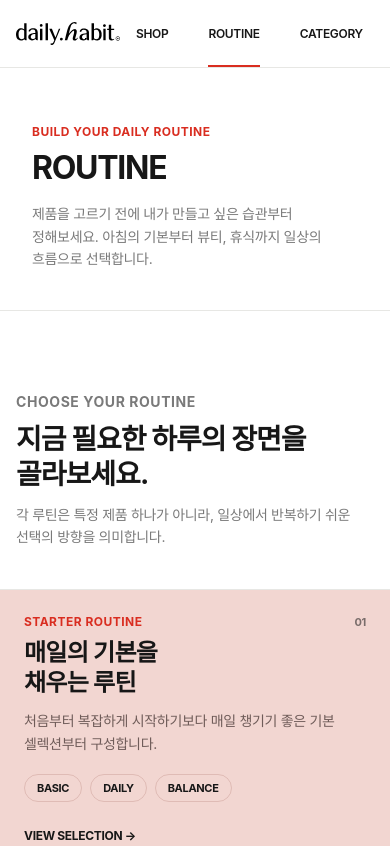
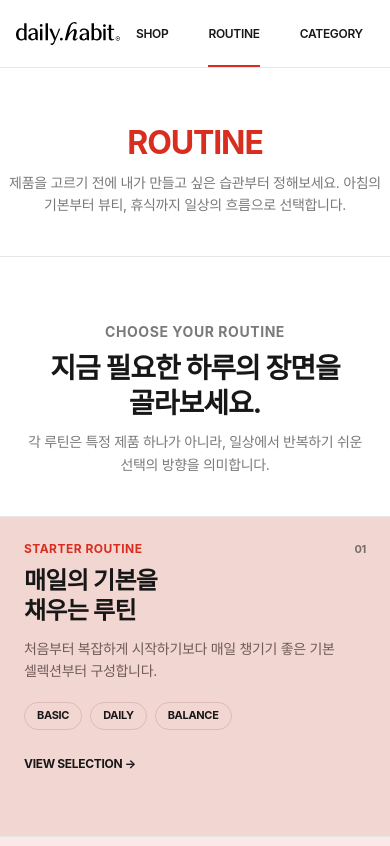
Before and after one commit to jyhome1228-cyber/dailyhabit, a plain HTML site: page routine.html in a window 390 px wide. Shown: the top 846 px of the page. Drawn offline with Linux system fonts and the light colour scheme; a web font is replaced by a local one.

Commit message:
refactor: center and unify all subpage alignment

```diff
--- a/css/pages.css
+++ b/css/pages.css
@@ -1329,3 +1329,172 @@
   margin-top: 0;
   border-top: 1px solid var(--line);
 }
+
+
+/* ===== WELLIT-LIKE SUBPAGE ALIGNMENT ===== */
+
+/* General subpage title band */
+.sub-hero {
+  padding: 40px 24px 36px;
+  text-align: center;
+  border-bottom: 1px solid var(--line);
+  background: #fff;
+}
+
+.sub-hero .container {
+  width: min(100%, 1040px);
+  max-width: 1040px;
+  margin: 0 auto;
+  padding: 0;
+}
+
+.sub-hero .eyebrow {
+  display: none;
+}
+
+.sub-hero h1 {
+  margin: 0 0 10px;
+  color: var(--red);
+  font-size: var(--fs-32);
+  font-weight: 700;
+  line-height: 1.2;
+  letter-spacing: -.035em;
+}
+
+.sub-hero p:last-child {
+  max-width: 680px;
+  margin: 0 auto;
+  color: var(--gray-500);
+  font-size: var(--fs-13);
+  line-height: 1.55;
+}
+
+/* All secondary section headings share one centered axis */
+.page-title {
+  max-width: 760px;
+  margin: 0 auto 40px;
+  text-align: center;
+}
+
+.page-title .eyebrow {
+  margin-bottom: 8px;
+}
+
+.page-title h2 {
+  margin-bottom: 10px;
+}
+
+.page-title p {
+  margin-inline: auto;
+}
+
+/* Shop */
+.catalog-section {
+  padding: 56px 0 0;
+}
+
+.catalog-heading {
+  display: block;
+  padding: 0 24px;
+  text-align: center;
+}
+
+.catalog-heading .page-title {
+  margin-bottom: 16px;
+}
+
+.catalog-sort {
+  justify-content: center;
+  padding: 0 0 32px;
+}
+
+/* Journal */
+.journal-filter {
+  display: block;
+  padding: 0 24px;
+  text-align: center;
+}
+
+.journal-filter .page-title {
+  margin-bottom: 16px;
+}
+
+.journal-filter nav {
+  justify-content: center;
+  padding: 0 0 32px;
+}
+
+/* Routine / Category */
+.page-section-soft .page-title,
+.page-section > .container > .page-title {
+  padding-left: 24px;
+  padding-right: 24px;
+  margin-left: auto;
+  margin-right: auto;
+}
+
+.page-section-soft {
+  padding-top: 56px;
+}
+
+.page-section:not(.catalog-section) {
+  padding-top: 64px;
+  padding-bottom: 64px;
+}
+
+/* Keep full-width grids directly below centered headings */
+.page-section-soft > .container {
+  width: 100%;
+  max-width: none;
+  padding: 0;
+}
+
+.page-section-soft > .container > .page-title {
+  max-width: 760px;
+}
+
+/* Process / supporting sections still align centrally before their grids */
+.process-grid,
+.selection-points {
+  width: min(calc(100% - 48px), 1280px);
+  margin-inline: auto;
+}
+
+/* CTA text should also resolve around the page center, not a left floating block */
+.choice-cta-inner {
+  width: min(calc(100% - 48px), 1040px);
+  margin-inline: auto;
+}
+
+/* Notice / utility remains centered */
+.utility-hero {
+  text-align: center;
+}
+
+@media (max-width: 767px) {
+  .sub-hero {
+    padding: 32px 16px 28px;
+  }
+
+  .sub-hero h1 {
+    font-size: var(--fs-28);
+  }
+
+  .sub-hero p:last-child {
+    font-size: var(--fs-12);
+  }
+
+  .catalog-heading,
+  .journal-filter,
+  .page-section-soft .page-title,
+  .page-section > .container > .page-title {
+    padding-left: 16px;
+    padding-right: 16px;
+  }
+
+  .process-grid,
+  .selection-points,
+  .choice-cta-inner {
+    width: calc(100% - 32px);
+  }
+}
```
